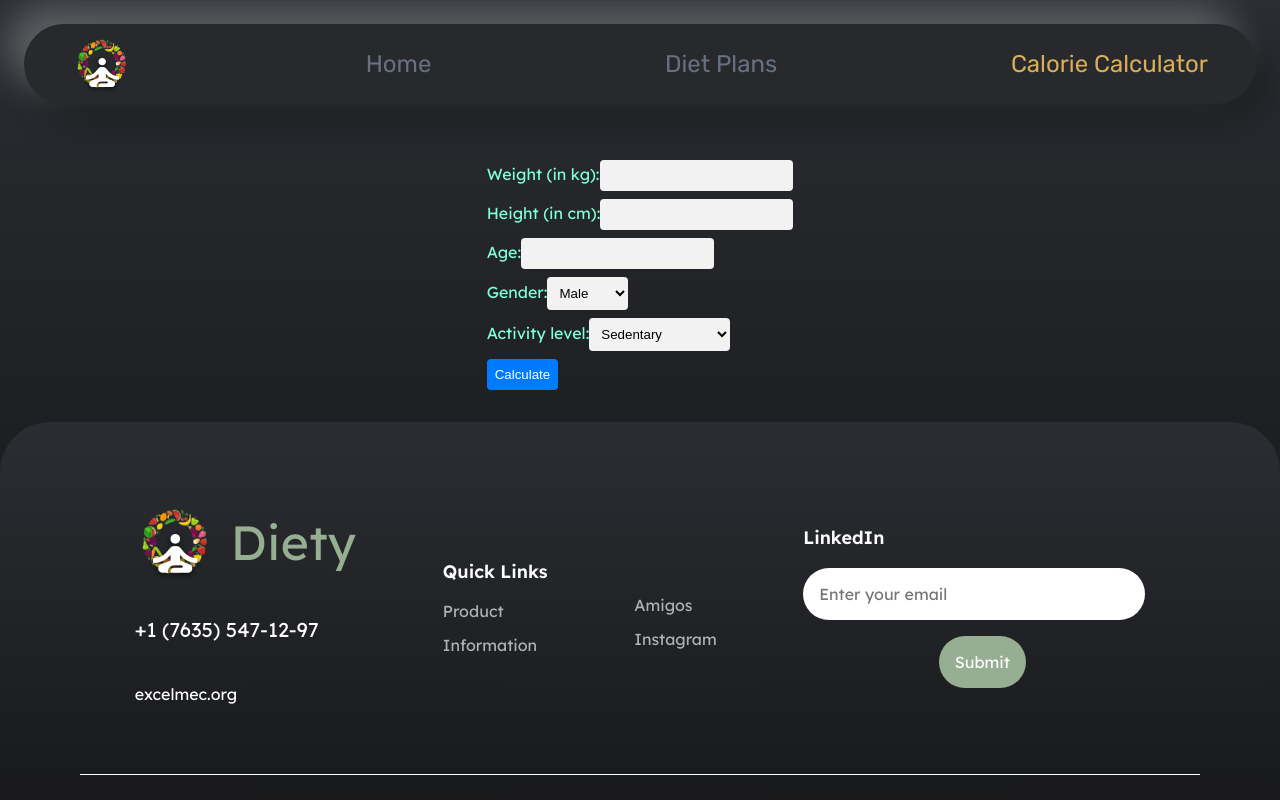
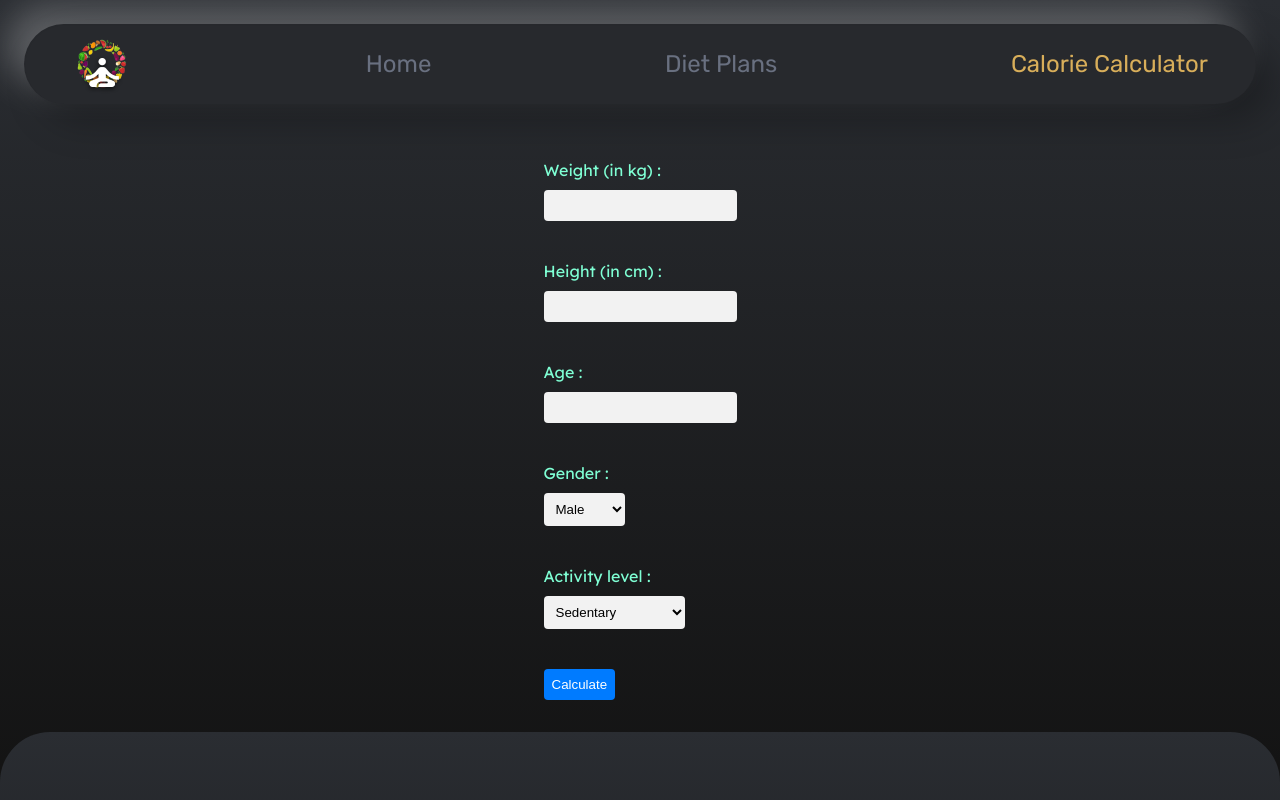
Before and after one commit to AchyuthMohan/devcraft-excel-2022, a React (Create React App) app: page /calculator in a window 1280 px wide. Shown: the top 800 px of the page. Built offline with nearby package versions, Linux system fonts and the light colour scheme; no server answers.

Commit message:
ResolvedConflict

```diff
--- a/src/pages/Calculator/Calculator.js
+++ b/src/pages/Calculator/Calculator.js
@@ -51,51 +51,101 @@
       <div className="calorie-calculator">
         <form onSubmit={handleCalculate}>
           <div className="form__inside">
-          <label className="calc__label">
-            Weight (in kg):
+            <div
+              className="calc__label"
+              style={{
+                display: "flex",
+                flexDirection: "column",
+                gap: "10px",
+              }}
+            >
+              <div>Weight (in kg) : </div>
               <input
                 className="calc__acceptor"
                 type="number"
                 value={weight}
                 onChange={(e) => setWeight(e.target.value)}
               />
-          </label>
             </div>
+          </div>
+          <br />
+          <br />
           <div className="form__inside">
-
-          <label>
-            Height (in cm):
+            <div
+              className="calc__label"
+              style={{
+                display: "flex",
+                flexDirection: "column",
+                gap: "10px",
+              }}
+            >
+              <div>Height (in cm) : </div>
               <input
                 type="number"
                 className="calc__acceptor"
                 value={height}
                 onChange={(e) => setHeight(e.target.value)}
               />
-          </label>
             </div>
+          </div>
+          <br />
+          <br />
           <div className="form__inside">
-          <label>
-            Age:
+            <div
+              className="calc__label"
+              style={{
+                display: "flex",
+                flexDirection: "column",
+                gap: "10px",
+              }}
+            >
+              <div>Age : </div>
               <input
                 className="calc__acceptor"
                 type="number"
                 value={age}
                 onChange={(e) => setAge(e.target.value)}
               />
-          </label>
             </div>
+          </div>
+          <br />
+          <br />
           <div className="form__inside">
-          <label>
-            Gender:
-            <select className="calc__acceptor" value={gender} onChange={(e) => setGender(e.target.value)}>
-              <option className="calc__acceptor" value="male">Male</option>
-              <option className="calc__acceptor" value="female">Female</option>
+            <div
+              className="calc__label"
+              style={{
+                display: "flex",
+                flexDirection: "column",
+                gap: "10px",
+              }}
+            >
+              <div>Gender : </div>
+              <select
+                className="calc__acceptor"
+                value={gender}
+                onChange={(e) => setGender(e.target.value)}
+              >
+                <option className="calc__acceptor" value="male">
+                  Male
+                </option>
+                <option className="calc__acceptor" value="female">
+                  Female
+                </option>
               </select>
-          </label>
             </div>
+          </div>
+          <br />
+          <br />
           <div className="form__inside">
-            <label>
-            Activity level:
+            <div
+              className="calc__label"
+              style={{
+                display: "flex",
+                flexDirection: "column",
+                gap: "10px",
+              }}
+            >
+              <div>Activity level : </div>
               <select
                 className="calc__acceptor"
                 value={activityLevel}
@@ -107,9 +157,10 @@
                 <option value="very-active">Very active</option>
                 <option value="extra-active">Extra active</option>
               </select>
-          </label>
-
             </div>
+          </div>
+          <br />
+          <br />
           <button className="calc_btn" type="submit">
             Calculate
           </button>
```
Lines whose indentation alone changed are shown as unchanged.
